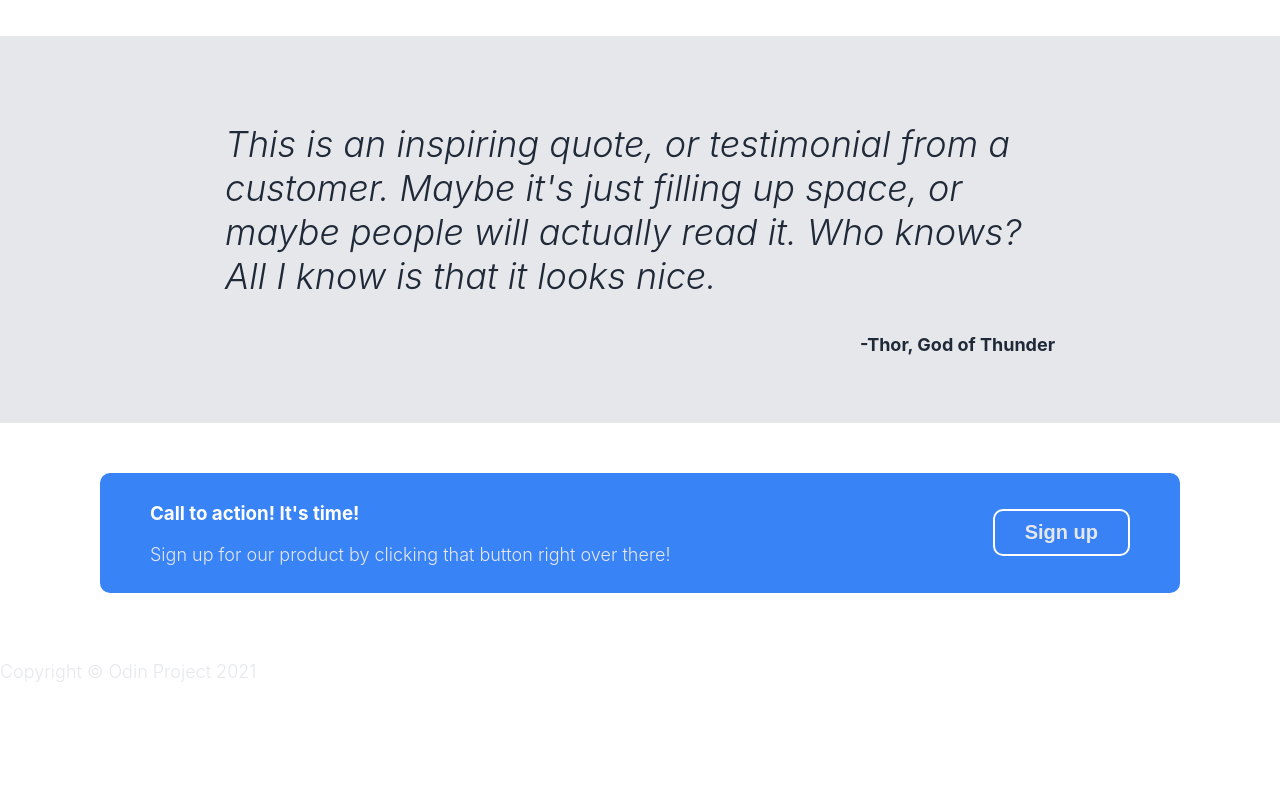
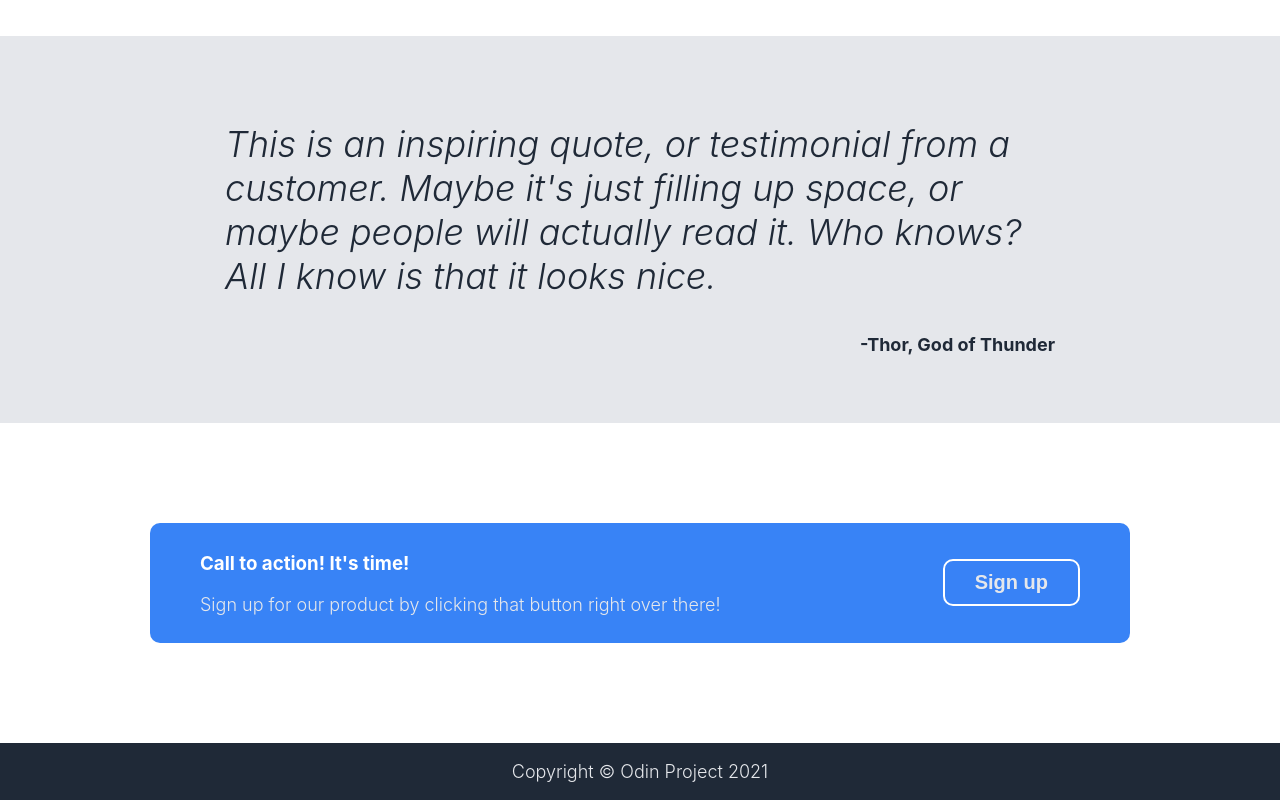
Before and after one commit to jiahjiah/LandingPageTemplate, a plain HTML site: page index.html in a window 1280 px wide. Shown: the part 1032-1832 px from the top of the page. Before the commit the page ends 1732 px from the top, so only its background shows below. Drawn offline with Linux system fonts and the light colour scheme.

Commit message:
Add styling for footer

```diff
--- a/style.css
+++ b/style.css
@@ -114,7 +114,7 @@ button {
 }
 
 .call-to-action {
-    padding: 50px 100px;
+    padding: 100px 150px;
 }
 .box {
     background-color: #3883F6;
@@ -138,3 +138,8 @@ h3 {
 .white-outline {
     border: 2px solid white;
 }
+
+.footer {
+    text-align: center;
+    background-color: #1F2937;
+}
```
